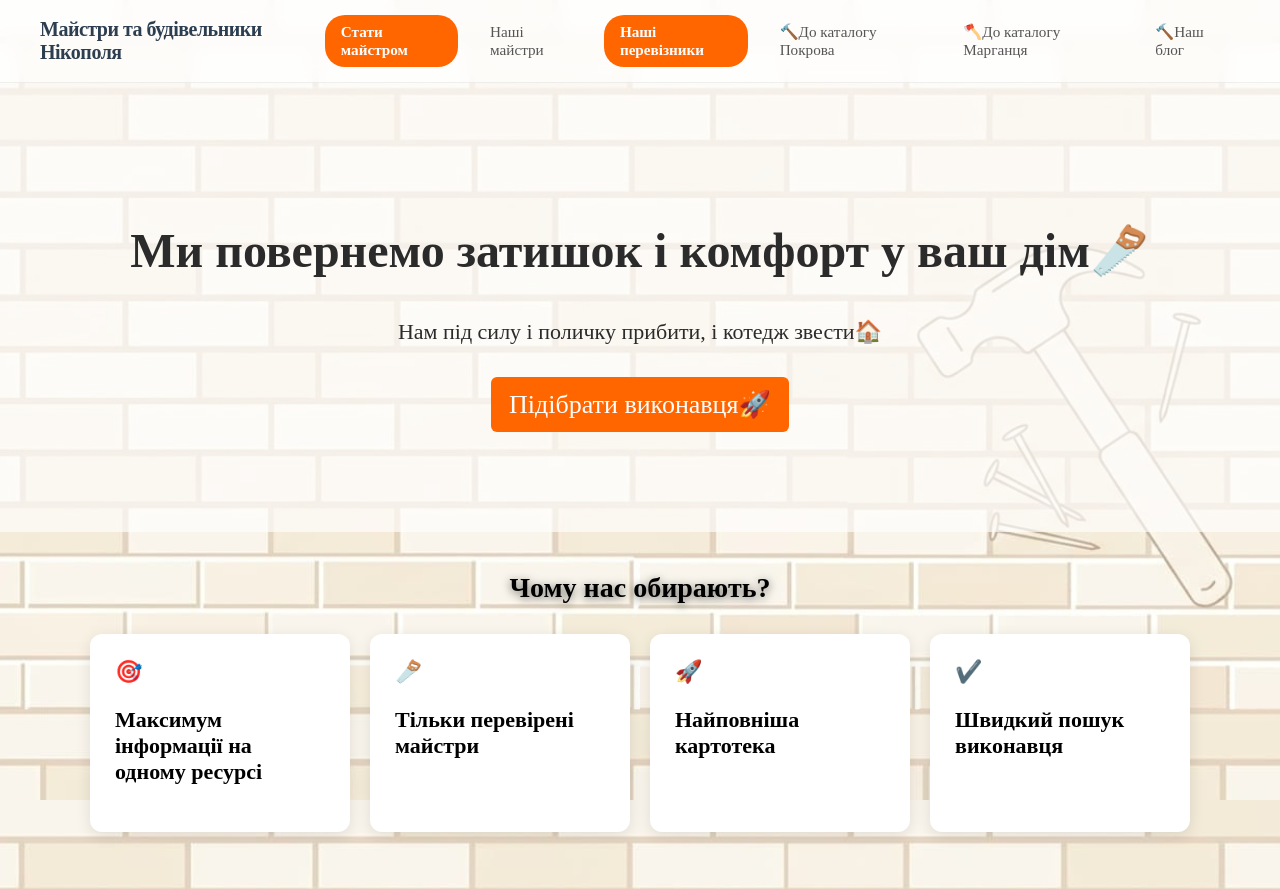
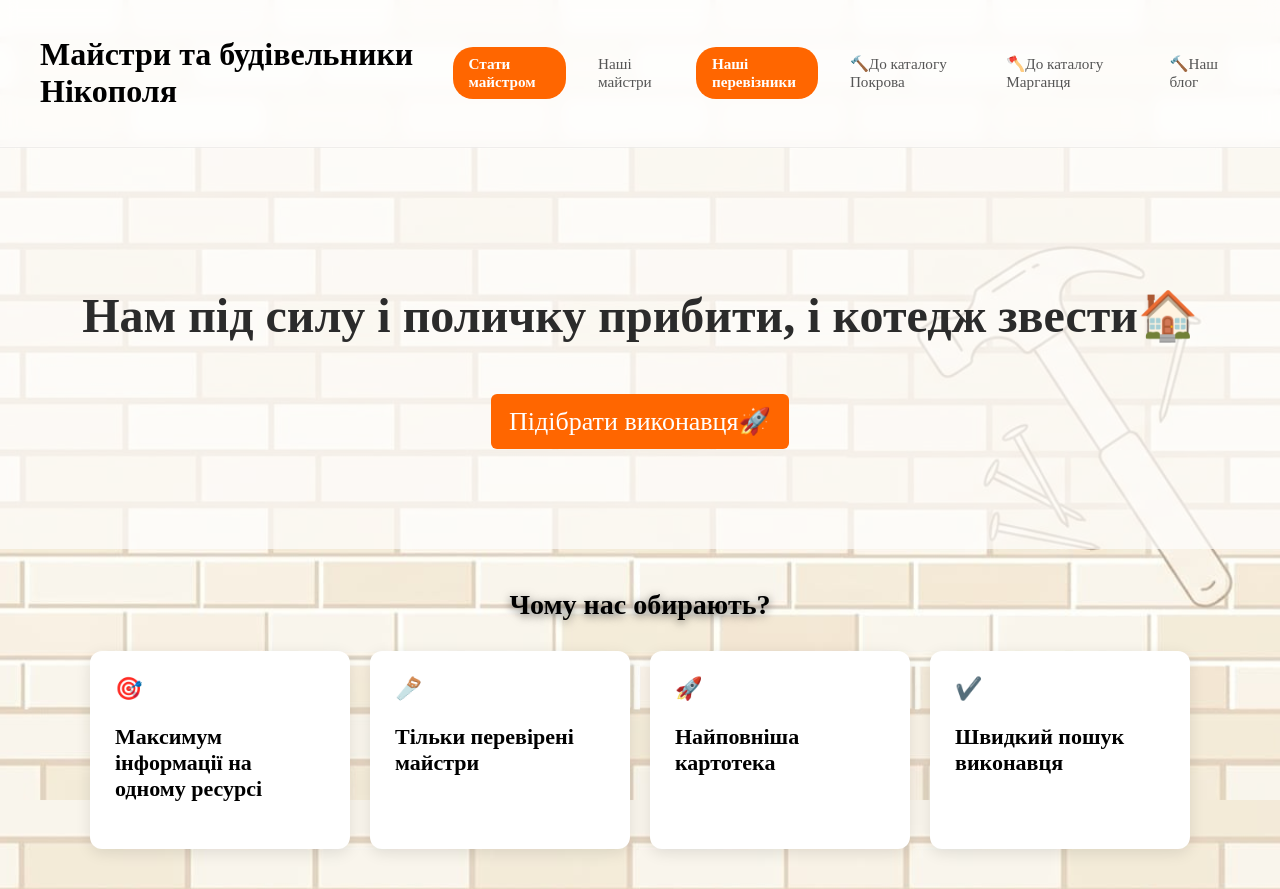
Before and after one commit to pavlenkoyurij-sudo/Our-specialists, a plain HTML site: page nikopol/index.html in a window 1280 px wide. Shown: the top 889 px of the page. Drawn offline with nearby package versions, Linux system fonts and the light colour scheme; no server answers.

```diff
--- a/nikopol/index.html
+++ b/nikopol/index.html
@@ -33,7 +33,7 @@
 <body>
 
     <header>
-        <h2>Майстри та будівельники Нікополя</h2>
+        <h1>Майстри та будівельники Нікополя</h1>
         <nav>
                 <a href="promo/promo.html" class="nav-btn-highlight">Стати майстром</a>
                 <a href="#masters">Наші майстри</a>
@@ -53,12 +53,10 @@
         <section id="home" class="hero">
 
             <h1>
-                 Ми повернемо затишок і комфорт у ваш дім🪚
+                 Нам під силу і поличку прибити, і котедж звести🏠
             </h1>
 
-            <p>
-                 Нам під силу і поличку прибити, і котедж звести🏠
-            </p>
+
 
             <a href="#masters" class="hero-btn">
                  Підібрати виконавця🚀
```
